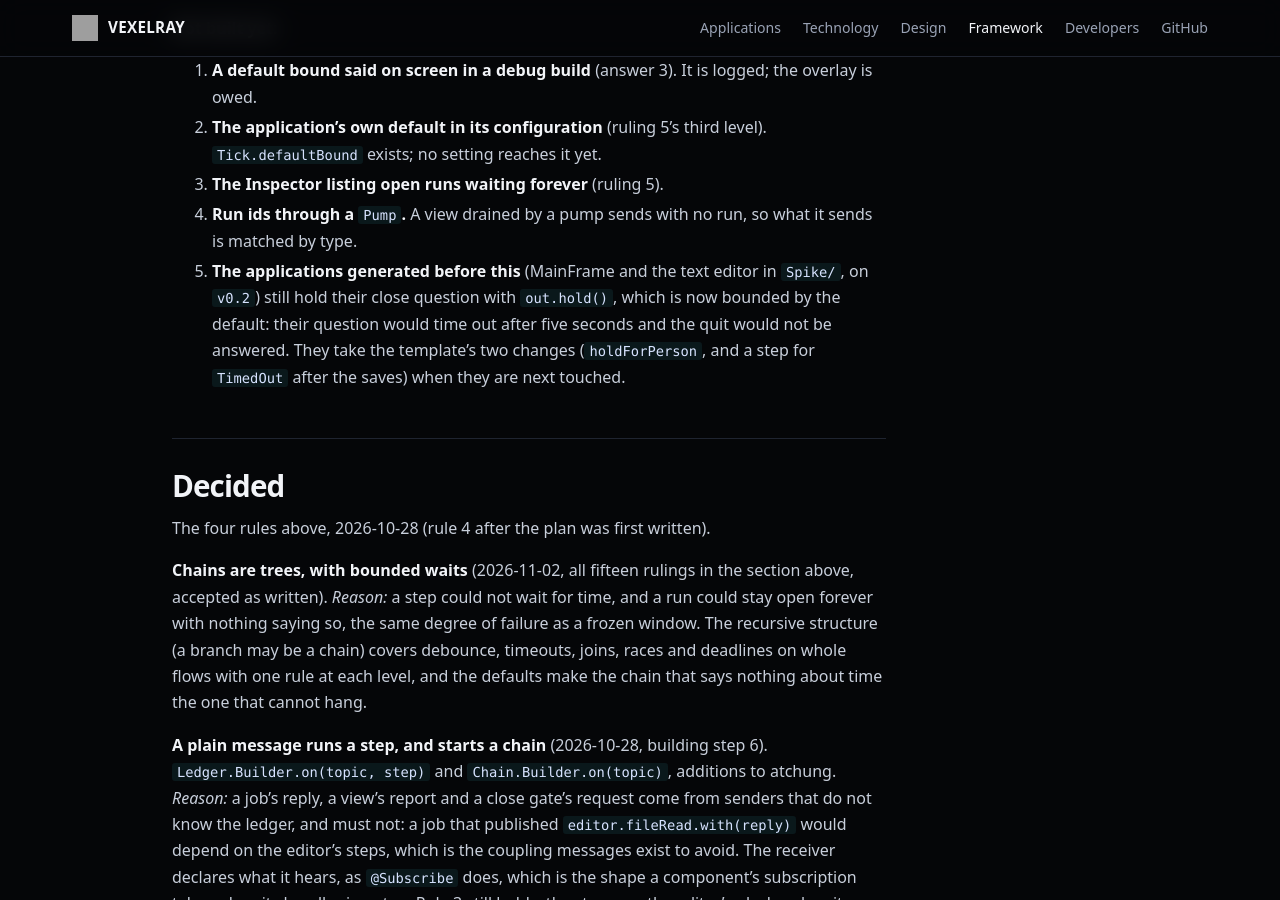
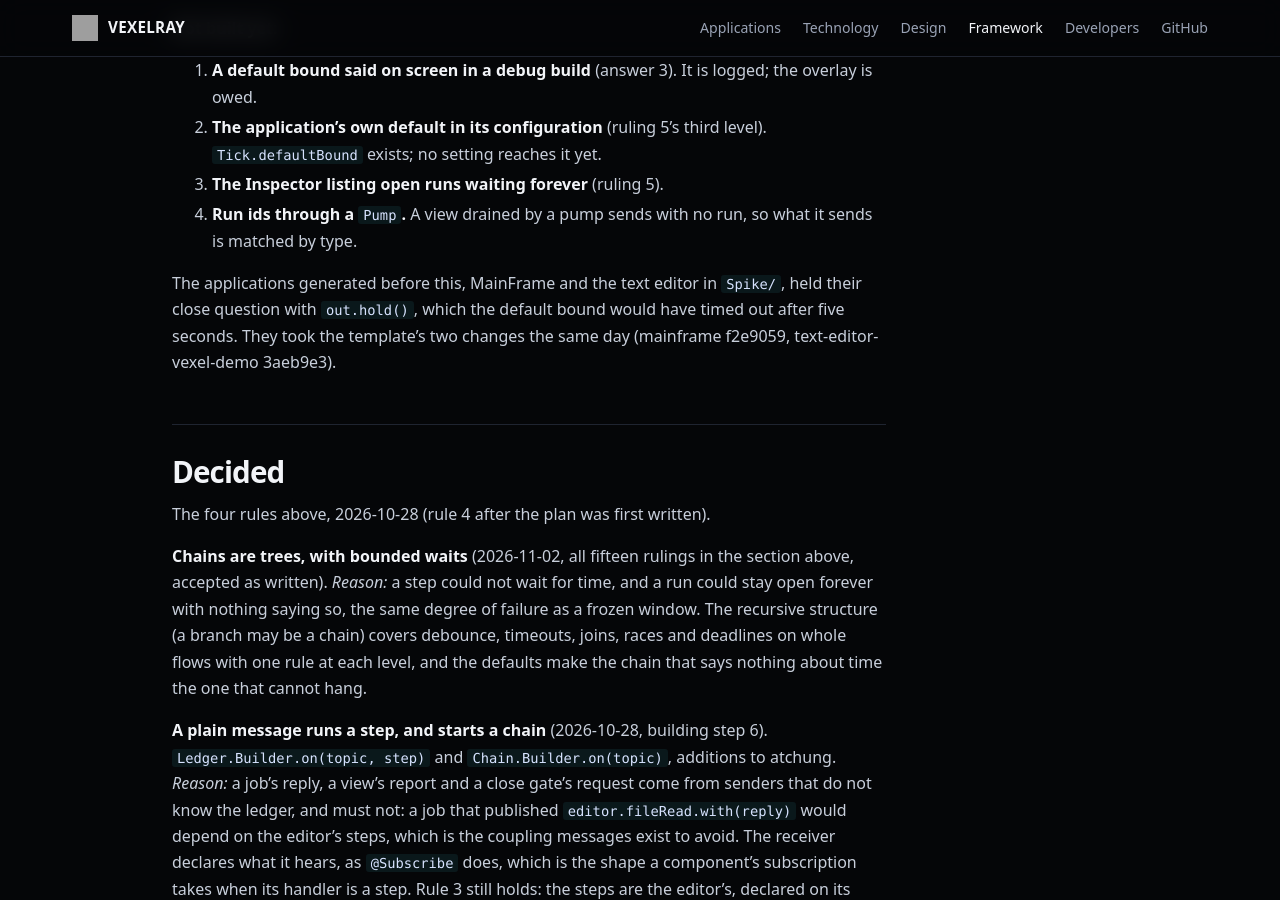
Before and after one commit to sibarum/vexelray-framework, a Jekyll site: the page built from docs/plans/chains.md, in a window 1280 px wide and 900 px high, scrolled down 17021 px. Built offline with Jekyll 4.4.1, drawn with Linux system fonts in a browser that asks for light colours; our own code applies the rules of GitHub Pages for plain Markdown files.

Commit message:
chains.md: MainFrame and the text editor took the bounded close
Co-Authored-By: Claude Opus 5.5 <noreply@anthropic.com>

```diff
--- a/docs/plans/chains.md
+++ b/docs/plans/chains.md
@@ -531,10 +531,10 @@ Nothing is left open.
    setting reaches it yet.
 3. **The Inspector listing open runs waiting forever** (ruling 5).
 4. **Run ids through a `Pump`.** A view drained by a pump sends with no run, so what it sends is matched by type.
-5. **The applications generated before this** (MainFrame and the text editor in `Spike/`, on `v0.2`) still hold their
-   close question with `out.hold()`, which is now bounded by the default: their question would time out after five
-   seconds and the quit would not be answered. They take the template's two changes (`holdForPerson`, and a step for
-   `TimedOut` after the saves) when they are next touched.
+
+The applications generated before this, MainFrame and the text editor in `Spike/`, held their close question with
+`out.hold()`, which the default bound would have timed out after five seconds. They took the template's two changes
+the same day (mainframe f2e9059, text-editor-vexel-demo 3aeb9e3).
 
 ## Decided
 
```
